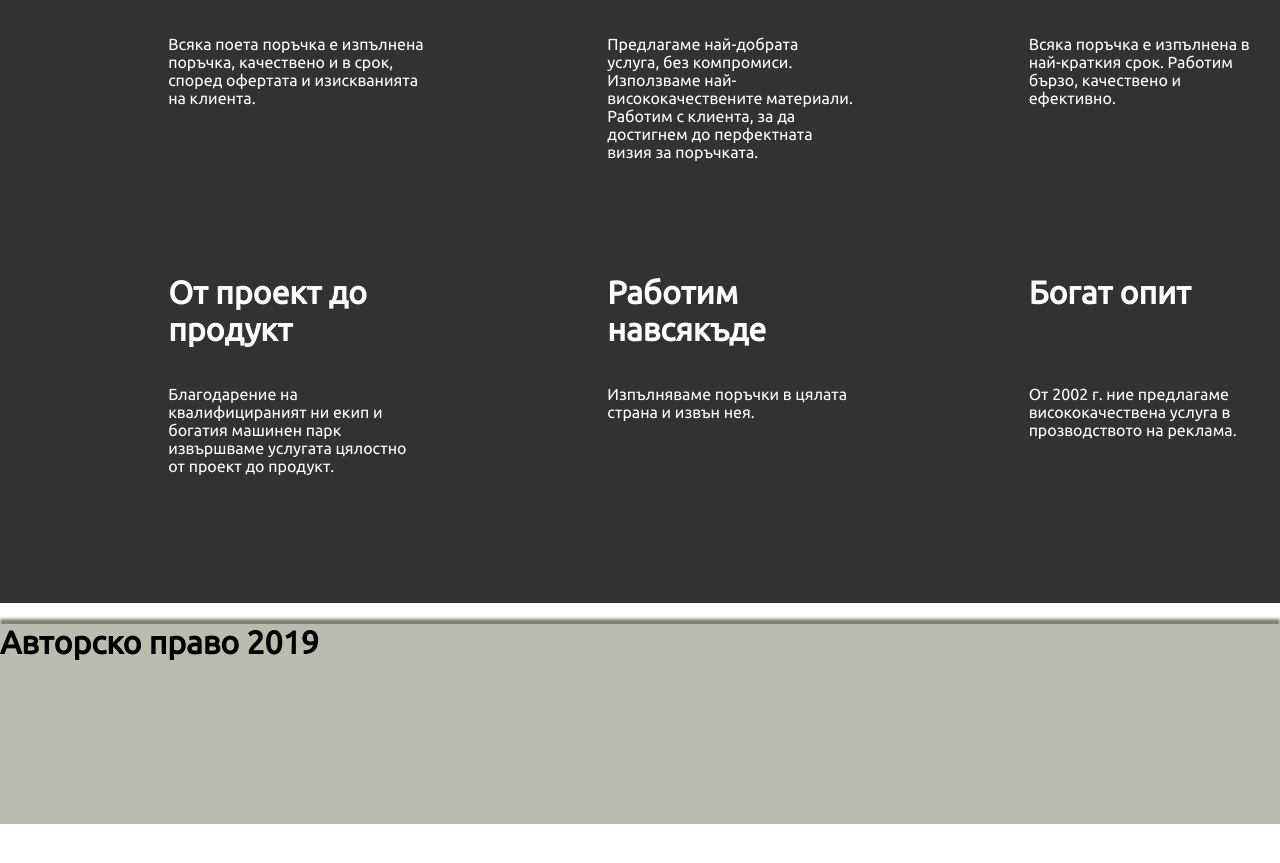
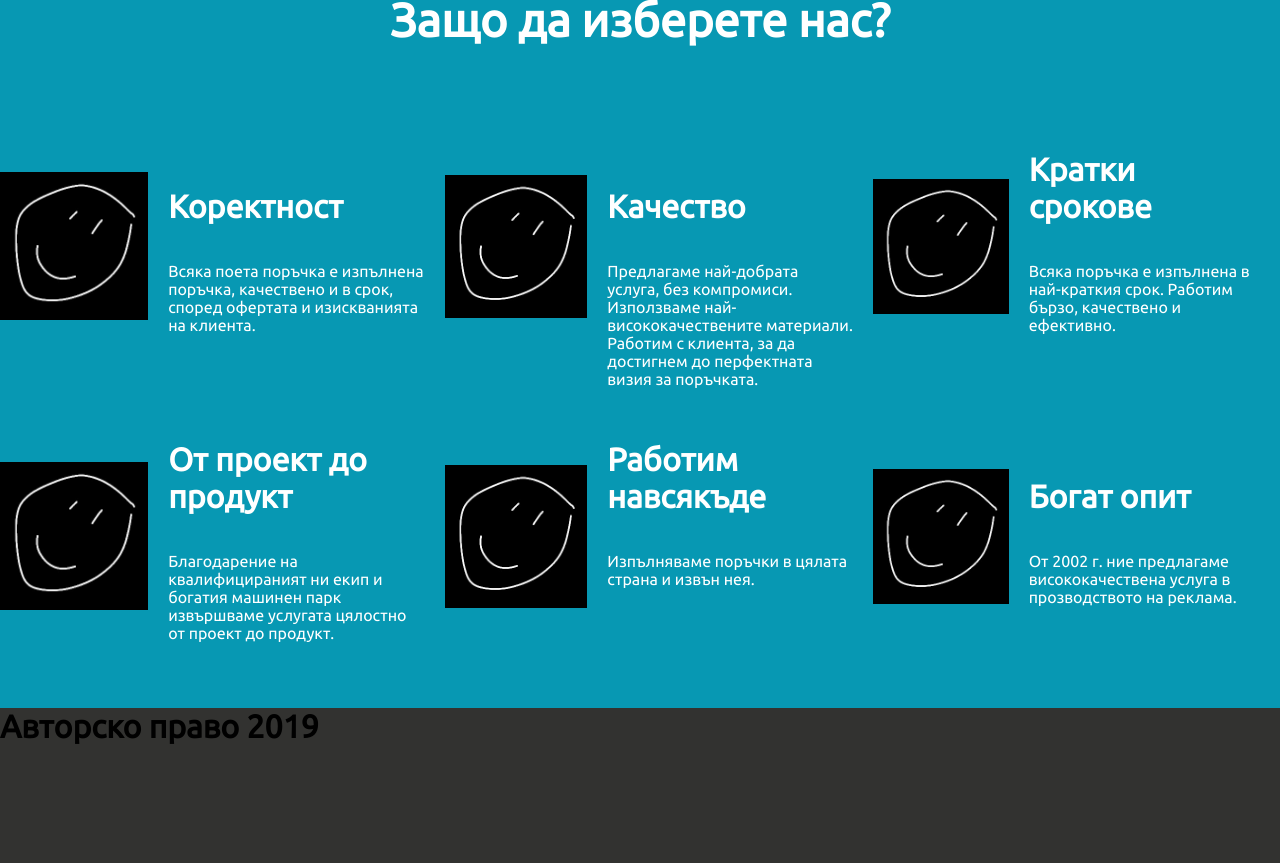
Before and after one commit to PracticallyNothing/practicallynothing.github.io, a plain HTML site: page index.html in a window 1280 px wide. Shown: the part 1469-2332 px from the top of the page. Before the commit the page ends 2293 px from the top, so only its background shows below. Drawn offline with Linux system fonts and the light colour scheme.

Commit message:
Finished formatting reasons section, removed clients page

```diff
--- a/Sources/SASS/style.scss
+++ b/Sources/SASS/style.scss
@@ -6,7 +6,11 @@ html { font-family: 'Ubuntu', serif; }
 
 $phone: 480px;
 $bg-1: #323230;
-$bg-2: #306262;
+//$bg-2: #ce6016;
+//$bg-3: #16ce60;
+
+$bg-2: #16ce60;
+$bg-3: #10d2f6;
 
 @mixin on-phone() {
 	@media screen and (max-width: $phone) {
@@ -57,12 +61,21 @@ body {
 
 #portfolio {
 	display: grid;
-	background: lighten($bg-2, 25%);
+	background: darken($bg-2, 5%);
+	border-bottom: 20px solid darken($bg-2, 20%);
+	border-top: 20px solid saturate(lighten($bg-2, 10%), 10%);
+
+	padding: 25px 0;
 
 	grid-template-areas:
 	"title img-1 img-4 img-7"
 	"text  img-2 img-5 img-8"
 	"link  img-3 img-6 img-9";
+
+	grid-template-columns: 2fr 1fr 1fr 1fr;
+	grid-row-gap: 10px;
+
+	color: white;
 
 	@media screen and (max-width: 1024px) {
 		grid-template-areas:
@@ -78,7 +91,7 @@ body {
 		"img-8"
 		"img-9"
 		"link";
-		grid-row-gap: 10px;
+		grid-template-columns: 1fr;
 	}
 
 	* { justify-self: center; align-self: center; }
@@ -98,7 +111,7 @@ body {
 		grid-area: link;
 		display: inline-block;
 
-		background: $bg-2;
+		background: darken($bg-2, 15%);
 		color: white;
 		transition: 0.25s;
 
@@ -111,7 +124,7 @@ body {
 		border-radius: 20px;
 
 		&:hover {
-			background: darken($bg-2, 5%);
+			background: darken($bg-2, 25%);
 		}
 	}
 	img {
@@ -135,13 +148,16 @@ body {
 
 #why-choose-us {
 	display: grid;
-	background: $bg-1;
+	background: darken($bg-3, 15%);
+	padding-bottom: 50px;
 	color: white;
 	grid-template-areas:
 	"title title title"
 	"reason-1 reason-2 reason-3"
 	"reason-4 reason-5 reason-6";
 	text-align: center;
+
+	grid-row-gap: 10px;
 
 	@media screen and (max-width: 1024px) {
 		grid-template-areas:
@@ -153,6 +169,7 @@ body {
 		grid-area: title;
 		justify-self: center;
 		align-self: center;
+		font-size: 35pt;
 	}
 
 	div {
@@ -162,18 +179,30 @@ body {
 		"icon title"
 		"icon text";
 
-		grid-template-rows: 1fr 2fr;
+		grid-template-rows: 1fr 1fr;
 		grid-template-columns: 1fr 2fr;
+		@media screen and (max-width: 1024px) {
+			grid-template-rows: 1fr 1fr;
+		}
 
 		* { padding: 0 20px; }
 
 		img {
+			width: 100%;
+			height: auto;
 			grid-area: icon;
 			justify-self: center;
 			align-self: center;
 		}
-		h1 { grid-area: title; }
-		p { grid-area: text; }
+		h1 {
+			grid-area: title;
+			justify-self: start;
+			align-self: end;
+		}
+		p {
+			grid-area: text;
+			align-self: start;
+		}
 	}
 }
 
@@ -181,8 +210,8 @@ body {
 footer {
 	width: 100vw;
 	height: 200px;
-	background: #BBBBB0;
-	box-shadow: 0px -5px 3px darken(#BBBBB0, 25%);
+	background: $bg-1;
+	h1 { margin: 0; }
 }
 
 .section {
--- a/index.html
+++ b/index.html
@@ -13,7 +13,6 @@
   <li><a href="portfolio.html">Портфолио</a></li>
   <li><a href="prodsAndServices.html">Продукти и услуги</a></li>
   <li><a href="machines.html">Машини</a></li>
-  <li><a href="clients.html">Клиенти</a></li>
   <li><a href="contact.html">Контакт</a></li>
  </ul>
 </header>
@@ -39,7 +38,7 @@
   <div id="why-choose-us" class="section">
    <h1>Защо да изберете нас?</h1>
    <div>
-    <img href="images/reasons/1.jpg"/>
+    <img src="images/reasons/1.jpg"/>
     <h1>Коректност</h1>
     <p>
      Всяка поета поръчка е изпълнена поръчка, качествено и в срок,
@@ -47,7 +46,7 @@
     </p>
    </div>
    <div>
-    <img href="images/reasons/2.jpg"/>
+    <img src="images/reasons/2.jpg"/>
     <h1>Качество</h1>
     <p>
      Предлагаме най-добрата услуга, без компромиси.
@@ -56,7 +55,7 @@
     </p>
    </div>
    <div>
-    <img href="images/reasons/3.jpg"/>
+    <img src="images/reasons/3.jpg"/>
     <h1>Кратки срокове</h1>
     <p>
      Всяка поръчка е изпълнена в най-краткия срок.
@@ -64,17 +63,17 @@
     </p>
    </div>
    <div>
-    <img href="images/reasons/4.jpg"/>
+    <img src="images/reasons/4.jpg"/>
     <h1>От проект до продукт</h1>
     <p>Благодарение на квалифицираният ни екип и богатия машинен парк извършваме услугата цялостно от проект до продукт.</p>
    </div>
    <div>
-    <img href="images/reasons/5.jpg"/>
+    <img src="images/reasons/5.jpg"/>
     <h1>Работим навсякъде</h1>
     <p>Изпълняваме поръчки в цялата страна и извън нея.</p>
    </div>
    <div>
-    <img href="images/reasons/6.jpg"/>
+    <img src="images/reasons/6.jpg"/>
     <h1>Богат опит</h1>
     <p>От 2002 г. ние предлагаме висококачествена услуга в прозводството на реклама.</p>
    </div>
```
Also changed, not shown: Sources/index.html (+6 -6 lines), Sources/portfolio.html (+7 -0 lines), Sources/templates/header.html (+0 -1 lines), contact.html (+0 -1 lines), portfolio.html (+4 -1 lines), images/reasons/1.jpg (added), images/reasons/2.jpg (added), images/reasons/3.jpg (added), images/reasons/4.jpg (added), images/reasons/5.jpg (added), images/reasons/6.jpg (added), style.css, 1 other file.
